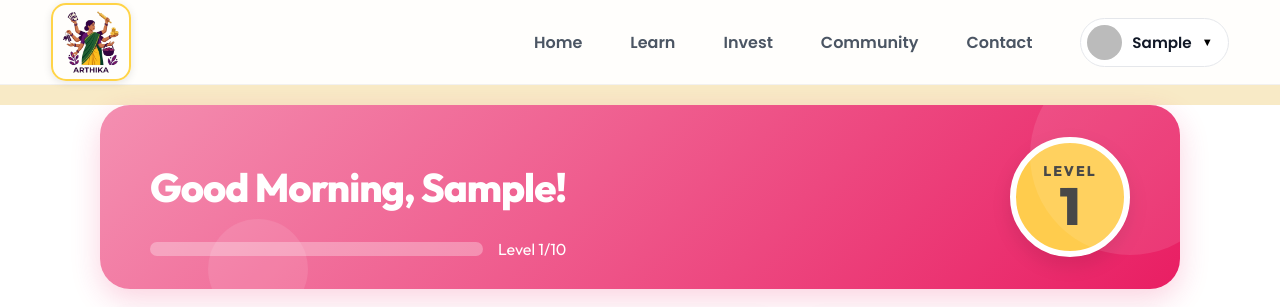
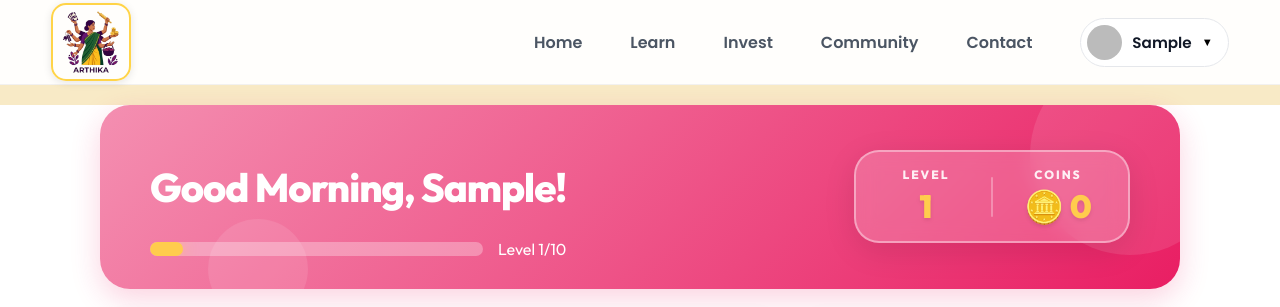
Before and after one commit to Piyusha942007/Arthika, a React (Vite) app in the folder client/: page /profile in a window 1280 px wide. Shown: the top 307 px of the page. Built offline with nearby package versions, Linux system fonts and the light colour scheme; no server answers; sample sign-in values are in the browser's storage.

Commit message:
added the coin collected in profile and fixed the progress bar calculation

```diff
--- a/client/src/pages/Profile/Profile.css
+++ b/client/src/pages/Profile/Profile.css
@@ -94,32 +94,56 @@
     background: #FFCC4D;
     border-radius: 20px;
     box-shadow: 0 0 15px rgba(255, 204, 77, 0.5);
-    transition: width 1s ease-out;
 }
 
-.hero-level-badge {
+.hero-stats-glass {
+    display: flex;
+    align-items: center;
+    background: rgba(255, 255, 255, 0.2);
+    backdrop-filter: blur(10px);
+    border: 2px solid rgba(255, 255, 255, 0.4);
+    border-radius: 25px;
+    padding: 15px 30px;
+    gap: 25px;
+    box-shadow: 0 8px 32px rgba(0, 0, 0, 0.1);
+    transition: all 0.4s cubic-bezier(0.175, 0.885, 0.32, 1.275);
+}
+
+.hero-stats-glass:hover {
+    transform: scale(1.05);
+    background: rgba(255, 255, 255, 0.25);
+    border-color: rgba(255, 255, 255, 0.6);
+    box-shadow: 0 12px 40px rgba(0, 0, 0, 0.15);
+}
+
+.hero-stat-item {
     display: flex;
     flex-direction: column;
     align-items: center;
-    background: #FFCC4D;
-    color: #333;
-    width: 120px;
-    height: 120px;
-    border-radius: 50%;
-    justify-content: center;
-    border: 6px solid white;
-    box-shadow: 0 8px 20px rgba(0,0,0,0.1);
-    transition: transform 0.4s cubic-bezier(0.175, 0.885, 0.32, 1.275);
-    cursor: pointer;
+    min-width: 80px;
 }
 
-.hero-level-badge:hover {
-    transform: rotate(10deg) scale(1.1);
-    box-shadow: 0 12px 25px rgba(255, 204, 77, 0.4);
+.stat-label {
+    font-size: 12px;
+    font-weight: 800;
+    letter-spacing: 2px;
+    color: rgba(255, 255, 255, 0.9);
+    margin-bottom: 4px;
 }
 
-.level-label { font-size: 14px; font-weight: 800; letter-spacing: 2px; }
-.level-number { font-size: 52px; font-weight: 900; line-height: 1; }
+.stat-value {
+    font-size: 32px;
+    font-weight: 900;
+    color: #FFCC4D;
+    text-shadow: 0 2px 4px rgba(0,0,0,0.1);
+}
+
+.stat-divider {
+    width: 2px;
+    height: 40px;
+    background: rgba(255, 255, 255, 0.3);
+    border-radius: 1px;
+}
 
 /* --- DASHBOARD CARDS --- */
 .dashboard-card {
--- a/client/src/pages/Profile/Profile.jsx
+++ b/client/src/pages/Profile/Profile.jsx
@@ -3,6 +3,7 @@ import API_BASE_URL from "../../config/apiConfig";
 import React, { useState, useEffect } from 'react';
 import axios from 'axios';
 import { useUser, useClerk, UserProfile } from "@clerk/clerk-react";
+import { motion } from "framer-motion";
 import './Profile.css';
 import { allBadges } from "../../constants/badges";
 
@@ -33,47 +34,42 @@ const Profile = () => {
 
         const syncUserData = async () => {
             try {
-                // 1. Fetch profile data first
-                const res = await axios.get(`${API_BASE_URL}/api/profile/${email}`);
-                let backendStreaks = Array.isArray(res.data.streaks) ? res.data.streaks : [];
+                // Fetch profile and progress in parallel
+                const [profileRes, progressRes] = await Promise.all([
+                    axios.get(`${API_BASE_URL}/api/profile/${email}`),
+                    axios.get(`${API_BASE_URL}/api/lessons/progress?t=${Date.now()}`, {
+                        headers: { 'x-user-id': user.id }
+                    })
+                ]);
 
-                // 2. If today's date is missing, update it
+                let backendStreaks = Array.isArray(profileRes.data.streaks) ? profileRes.data.streaks : [];
+
+                // Update streaks if today's date is missing
                 if (!backendStreaks.includes(todayStr)) {
                     backendStreaks = [...backendStreaks, todayStr];
-
-                    // Send update to Backend
                     await axios.put(`${API_BASE_URL}/api/profile/update-streak`, {
                         email: email,
                         streaks: backendStreaks
                     });
-                    console.log("Streak synchronized with server.");
                 }
 
-                // 3. Set base profile and streaks first
-                setUserData(prev => ({
-                    ...res.data,
-                    streaks: backendStreaks
-                }));
-
-                // 4. Then fetch progress
-                const progressRes = await axios.get(`${API_BASE_URL}/api/lessons/progress?t=${Date.now()}`, {
-                    headers: { 'x-user-id': user.id }
+                setUserData({
+                    ...profileRes.data,
+                    streaks: backendStreaks,
+                    level: progressRes.data?.highestUnlockedLevel || 1,
+                    coins: progressRes.data?.totalCoins || 0,
+                    completedVideos: progressRes.data?.completedVideos || 0,
+                    totalVideos: progressRes.data?.totalVideos || 30
                 });
 
-                if (progressRes.data) {
-                    setUserData(prev => ({
-                        ...prev,
-                        level: progressRes.data.highestUnlockedLevel || 1
-                    }));
-                }
             } catch (err) {
                 console.error("Error in sync:", err);
-                // Default fallback if API fails
                 if (!userData) {
                     setUserData({
                         streaks: [todayStr],
                         role: 'Housewife',
-                        level: 1
+                        level: 1,
+                        coins: 0
                     });
                 }
             }
@@ -110,7 +106,7 @@ const Profile = () => {
 
     const currentLevel = userData?.level || 1;
     const totalLevels = 10;
-    const progressPercentage = ((currentLevel - 1) / totalLevels) * 100;
+    const progressPercentage = (currentLevel / totalLevels) * 100;
 
     const daysInMonth = Array.from({ length: 31 }, (_, i) => i + 1);
     const dayLabels = ['Sun', 'Mon', 'Tue', 'Wed', 'Thu', 'Fri', 'Sat'];
@@ -133,18 +129,27 @@ const Profile = () => {
                     <h1 className="hero-greet">{greeting}, <span className="exact-case">{user.firstName || "Friend"}</span>!</h1>
                     <div className="hero-progress-row">
                         <div className="hero-progress-track">
-                            <div
+                            <motion.div
                                 className="hero-progress-fill"
-                                style={{ width: `${progressPercentage}%` }}
-                            ></div>
+                                initial={{ width: 0 }}
+                                animate={{ width: `${progressPercentage}%` }}
+                                transition={{ duration: 1.5, ease: "easeOut" }}
+                            ></motion.div>
                         </div>
                         <span className="hero-level-text">Level {currentLevel}/{totalLevels}</span>
                     </div>
                 </div>
                 <div className="hero-right">
-                    <div className="hero-level-badge">
-                        <span className="level-label">LEVEL</span>
-                        <span className="level-number">{currentLevel}</span>
+                    <div className="hero-stats-glass">
+                        <div className="hero-stat-item">
+                            <span className="stat-label">LEVEL</span>
+                            <span className="stat-value">{currentLevel}</span>
+                        </div>
+                        <div className="stat-divider"></div>
+                        <div className="hero-stat-item">
+                            <span className="stat-label">COINS</span>
+                            <span className="stat-value">🪙 {userData?.coins || 0}</span>
+                        </div>
                     </div>
                 </div>
             </div>            <main className="profile-dashboard">
```
Also changed, not shown: 1 other file (tests, documents, lock files or other folders).
